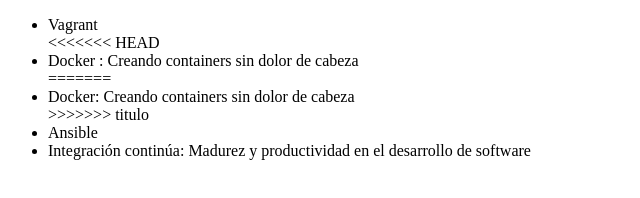
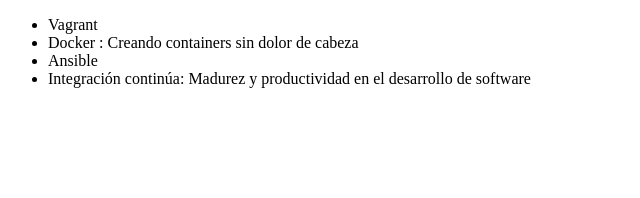
Before and after one commit to dacobot/alura-git, a plain HTML site: page index.html in a window 1280 px wide. Shown: the whole page, without its empty margins (0-640 px from the left). Drawn offline with Linux system fonts and the light colour scheme.

Commit message:
Guardando cambios

```diff
--- a/index.html
+++ b/index.html
@@ -7,11 +7,7 @@
 <body>
      <ul>
          <li> Vagrant </li>
-<<<<<<< HEAD
          <li> Docker : Creando containers sin dolor de cabeza  </li>
-=======
-         <li> Docker: Creando containers sin dolor de cabeza  </li>
->>>>>>> titulo
          <li> Ansible </li>
          <li> Integración continúa: Madurez y productividad en el desarrollo de software </li>
      </ul>
```
